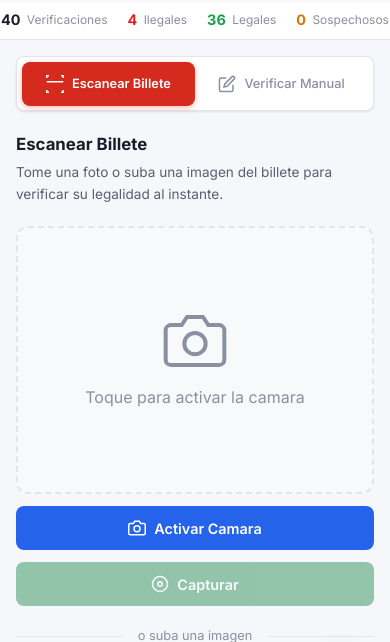
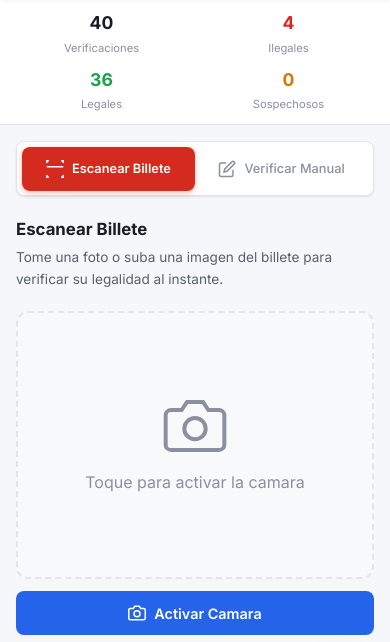
Before and after one commit to SimonLexRS/dr_billete, a Flask app: page / in a window 390 px wide. Shown: the part 121-763 px from the top of the page. Run offline with Flask 3, Linux system fonts and the light colour scheme; data comes from the database, SQL or seed files in the repository; data that the repository does not hold is empty.

Commit message:
Fix stats banner mobile layout with 2x2 grid
On screens < 500px, stats banner now uses a 2x2 grid with vertically
stacked number/label instead of 4 items crammed in a horizontal row.
Labels like "Verificaciones" and "Sospechosos" now fit properly.

Co-Authored-By: Claude Opus 4.6 <noreply@anthropic.com>

```diff
--- a/static/css/styles.css
+++ b/static/css/styles.css
@@ -1230,6 +1230,28 @@ body {
 
 /* Responsive: Mobile */
 @media (max-width: 500px) {
+    .stats-banner {
+        display: grid;
+        grid-template-columns: 1fr 1fr;
+        gap: 0.5rem 1rem;
+        padding: 0.6rem 1rem;
+        justify-items: center;
+    }
+
+    .stats-banner-item {
+        flex-direction: column;
+        align-items: center;
+        gap: 0.15rem;
+    }
+
+    .stats-banner-value {
+        font-size: 1.1rem;
+    }
+
+    .stats-banner-label {
+        font-size: 0.7rem;
+    }
+
     .header-content {
         flex-direction: column;
         align-items: flex-start;
@@ -1509,12 +1531,12 @@ body {
 /* Responsive: Very small */
 @media (max-width: 360px) {
     .stats-banner {
-        gap: 0.75rem;
-        font-size: 0.7rem;
+        gap: 0.4rem 0.5rem;
+        padding: 0.5rem 0.75rem;
     }
 
     .stats-banner-value {
-        font-size: 0.8rem;
+        font-size: 1rem;
     }
 
     .stats-banner-label {
```
